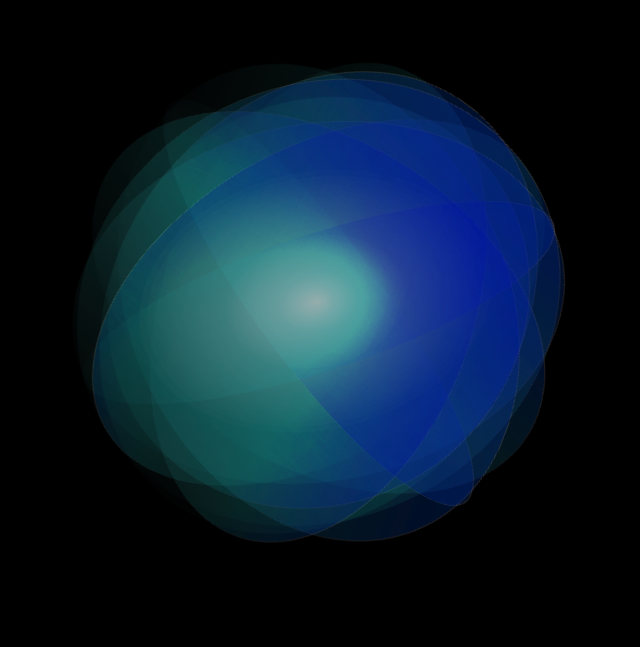
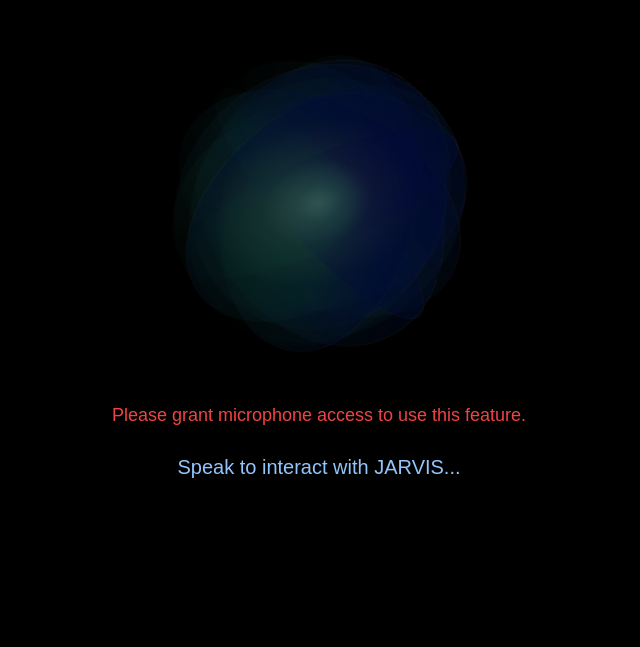
Before and after one commit to Ash20pk/AI-personal-assistant, a Next.js app: page / in a window 1280 px wide. Shown: the part 153-800 px from the top of the page, without its empty margins (321-961 px from the left). Built offline with nearby package versions, Linux system fonts and the light colour scheme; no server answers.

Commit message:
UI fixes

```diff
--- a/app/api/openai/route.js
+++ b/app/api/openai/route.js
@@ -13,7 +13,7 @@
       model: "gpt-4o",
       messages: [{
         role: "system",
-        content: "You are JARVIS from Iron Man. You are a helpful assistant that can answer questions and help with tasks."
+        content: "You are JARVIS from Iron Man. You are a helpful assistant that can answer questions and help with tasks. Also your response will be converted to audio so don't include any special characters or symbols just plain text."
       },
       { role: "user", content: prompt }],
     });
--- a/app/globals.css
+++ b/app/globals.css
@@ -25,3 +25,21 @@
     text-wrap: balance;
   }
 }
+
+.bg-grid {
+  background-image: linear-gradient(to right, rgba(255, 255, 255, 0.1) 1px, transparent 1px),
+                    linear-gradient(to bottom, rgba(255, 255, 255, 0.1) 1px, transparent 1px);
+  background-size: 20px 20px;
+}
+
+  .brightness-50 {
+    filter: brightness(0.5);
+}
+
+.brightness-70 {
+  filter: brightness(0.7);
+}
+
+.brightness-150 {
+  filter: brightness(1.5);
+}
--- a/app/page.js
+++ b/app/page.js
@@ -3,19 +3,41 @@
 import { Mic, Volume2, VolumeX } from 'lucide-react';
 import Lottie from 'lottie-react';
 import holographicPersonAnimation from './holo_animation.json';
+import clickSound from './button-click.mp3';
 
-const CircularButton = ({ onClick, children, isActive }) => (
+const CircularButton = ({ onClick, children, isActive }) => {
+  const audioRef = useRef(null);
+
+  useEffect(() => {
+    audioRef.current = new Audio(clickSound);
+  }, []);
+
+  const handleClick = () => {
+    if (audioRef.current) {
+      audioRef.current.currentTime = 0;
+      audioRef.current.play().catch(error => console.error("Audio playback failed:", error));
+    }
+    onClick();
+  };
+
+  return (
     <button
-    onClick={onClick}
+      onClick={handleClick}
       className={`w-16 h-16 rounded-full flex items-center justify-center transition-all duration-300 ease-in-out
+                  relative overflow-hidden
                   ${isActive
                     ? 'bg-blue-500 text-white'
                     : 'bg-transparent border-2 border-blue-500 text-blue-500'}
                   hover:bg-blue-600 hover:text-white focus:outline-none focus:ring-2 focus:ring-blue-400`}
     >
+      <div className="relative z-10">
         {children}
+      </div>
+      <div className={`absolute inset-0 bg-gradient-to-r from-blue-500 to-purple-500 opacity-0 transition-opacity duration-300 ease-in-out ${isActive ? 'opacity-100' : 'opacity-0'}`}></div>
+      <div className="absolute inset-0 bg-grid bg-repeat bg-center opacity-20"></div>
     </button>
   );
+};
 
 export default function Home() {
   const [isListening, setIsListening] = useState(false);
@@ -102,19 +124,36 @@
         console.error('Error:', error);
         setOpenAIResponse('An error occurred while processing your request.');
       } finally {
-        setIsAssistantSpeaking(false);
       }
     }
   };
 
-  console.log(openAIResponse);
 
   const speakResponse = (text) => {
     if (speechSynthesisRef.current) {
-      const utterance = new SpeechSynthesisUtterance(text);
+      // Replace line breaks with spaces
+      const formattedText = text.replace(/\n/g, ' ');
+
+      const utterance = new SpeechSynthesisUtterance(formattedText);
       utterance.rate = 1;
       utterance.pitch = 1;
       utterance.voice = speechSynthesisRef.current.getVoices().find(voice => voice.name === 'Google UK English Male') || speechSynthesisRef.current.getVoices()[0];
+
+      // Set isAssistantSpeaking to true when the speech starts
+      utterance.onstart = () => {
+        setIsAssistantSpeaking(true);
+      };
+
+      // Set isAssistantSpeaking to true on each word boundary
+      utterance.onboundary = () => {
+        setIsAssistantSpeaking(true);
+      };
+
+      // Set isAssistantSpeaking to false when the speech ends
+      utterance.onend = () => {
+        setIsAssistantSpeaking(false);
+      };
+
       speechSynthesisRef.current.speak(utterance);
     }
   };
@@ -129,25 +168,24 @@
   };
 
   return (
-    <div className="min-h-screen bg-black text-blue-400 p-2 flex flex-col items-center justify-center">
+    <div className="min-h-screen bg-black text-blue-400 flex flex-col items-center justify-center">
       <div className="w-full max-w-4xl flex flex-col items-center">
-        <div className="relative w-full aspect-square mb-8 flex justify-center items-center">
+        <div className="relative w-[85%] flex justify-center items-center mb-2">
           <Lottie
             animationData={holographicPersonAnimation}
             loop={true}
             autoplay={true}
             style={{
-              width: '70%',
-              height: '70%',
+              width: '50%',
+              height: '50%',
               opacity: isAssistantSpeaking ? 1 : 0.7,
               transition: 'opacity 0.5s ease-in-out',
-              filter: 'brightness(1.5)',
             }}
-            className={`lottie-animation ${isListening ? 'glow' : ''}`}
+            className={`lottie-animation ${isListening ? 'brightness-100' : isAssistantSpeaking ? 'brightness-150' : 'brightness-50' }`}
           />
         </div>
 
-        <div className="flex justify-center space-x-4 mb-8">
+        <div className="flex justify-center space-x-3 mb-6">
           {hasMicrophoneAccess ? (
             <>
               <CircularButton onClick={toggleListening} isActive={isListening}>
@@ -163,8 +201,7 @@
         </div>
 
         <div className="w-full text-center">
-          <p className="text-lg mb-4 text-blue-300">{note || "Speak to interact with JARVIS..."}</p>
-          <p className="text-xl text-blue-400">{openAIResponse || "JARVIS is ready to assist you."}</p>
+          <p className="text-xl text-blue-300">{note || "Speak to interact with JARVIS..."}</p>
         </div>
       </div>
     </div>
--- a/next.config.mjs
+++ b/next.config.mjs
@@ -1,4 +1,25 @@
 /** @type {import('next').NextConfig} */
-const nextConfig = {};
+const nextConfig = {
+    webpack: (config, { isServer }) => {
+      config.module.rules.push({
+        test: /\.(ogg|mp3|wav|mpe?g)$/i,
+        exclude: config.exclude,
+        use: [
+          {
+            loader: 'url-loader',
+            options: {
+              limit: 8192,
+              fallback: 'file-loader',
+              publicPath: '/_next/static/sounds/',
+              outputPath: `${isServer ? '../' : ''}static/sounds/`,
+              name: '[name]-[hash].[ext]',
+            },
+          },
+        ],
+      });
+
+      return config;
+    },
+  };
 
 export default nextConfig;
--- a/package.json
+++ b/package.json
@@ -9,12 +9,14 @@
     "lint": "next lint"
   },
   "dependencies": {
+    "file-loader": "^6.2.0",
     "lottie-react": "^2.4.0",
     "lucide-react": "^0.445.0",
     "next": "14.2.13",
     "openai": "^4.63.0",
     "react": "^18",
-    "react-dom": "^18"
+    "react-dom": "^18",
+    "url-loader": "^4.1.1"
   },
   "devDependencies": {
     "eslint": "^8",
```
Also changed, not shown: 2 other files (tests, documents, lock files or other folders). Lines whose indentation alone changed are shown as unchanged.
